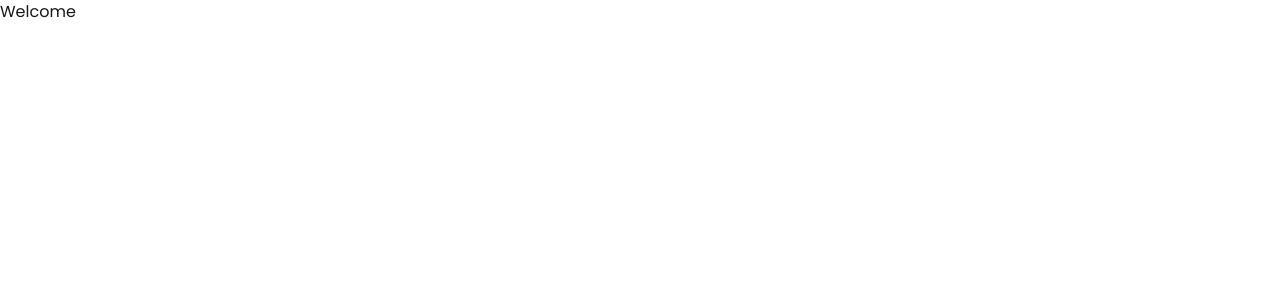
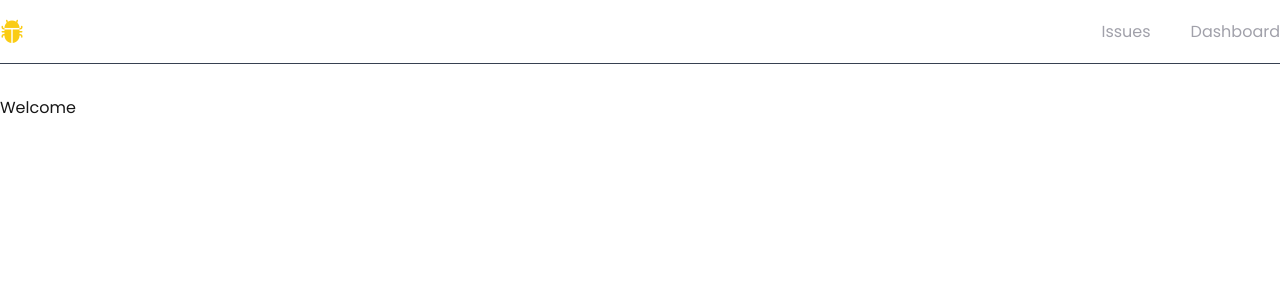
Before and after one commit to kid-us/Issue-Tracker, a Next.js app: page / in a window 1280 px wide. Shown: the top 300 px of the page. Built offline with nearby package versions, Linux system fonts and the light colour scheme.

Commit message:
Navbar build.

```diff
--- /dev/null
+++ b/app/Navbar.tsx
@@ -0,0 +1,38 @@
+import Link from "next/link";
+import React from "react";
+
+interface Links {
+  name: string;
+  href: string;
+  id: number;
+}
+
+const Navbar = () => {
+  const links: Links[] = [
+    { id: 1, name: "Issues", href: "/issues" },
+    { id: 2, name: "Dashboard", href: "/" },
+  ];
+
+  return (
+    <nav className="flex justify-between items-center h-16 border-b border-gray-700 mb-8">
+      <Link
+        href={"/"}
+        className="bi bi-bug-fill text-2xl text-yellow-400"
+      ></Link>
+      <ul className="flex space-x-10">
+        {links.map((l) => (
+          <li key={l.id}>
+            <Link
+              href={l.href}
+              className="text-zinc-400 hover:text-white transition-colors"
+            >
+              {l.name}
+            </Link>
+          </li>
+        ))}
+      </ul>
+    </nav>
+  );
+};
+
+export default Navbar;
--- a/app/layout.tsx
+++ b/app/layout.tsx
@@ -1,6 +1,7 @@
 import type { Metadata } from "next";
 import { Poppins, Roboto } from "next/font/google";
 import "./globals.css";
+import Navbar from "./Navbar";
 
 const roboto = Roboto({
   subsets: ["latin"],
@@ -26,9 +27,15 @@ export default function RootLayout({
 }>) {
   return (
     <html lang="en">
+      <link
+        rel="stylesheet"
+        href="https://cdn.jsdelivr.net/npm/bootstrap-icons@1.11.3/font/bootstrap-icons.min.css"
+      ></link>
       <body
         className={`${roboto.variable} ${poppins.variable} antialiased container mx-auto`}
       >
+        <Navbar />
+
         <main>{children}</main>
       </body>
     </html>
```
